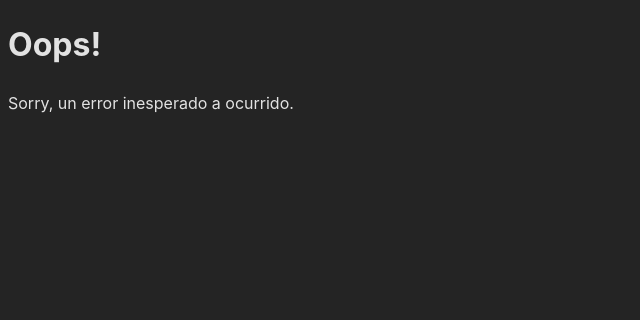
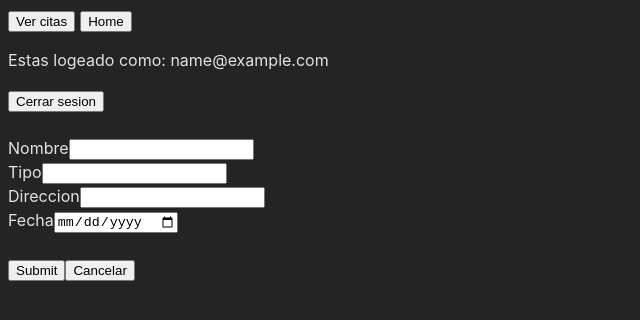
Before and after one commit to EstebanA1/proyectoISW, a React (Vite) app in the folder frontend/: page /citas/create in a window 1280 px wide. Shown: the top 320 px of the page, without its empty margins (0-640 px from the left). Built offline with nearby package versions, Linux system fonts and the light colour scheme; no server answers; sample sign-in values are in the browser's storage.

Commit message:
Se creo pagina de citas y de crear citas
Ambas contienen errores aun, la de cita no muestra la pagina y la de crear, no añade el registro a la bdd

```diff
--- a/frontend/package.json
+++ b/frontend/package.json
@@ -16,7 +16,7 @@
     "react": "^18.2.0",
     "react-dom": "^18.2.0",
     "react-hook-form": "^7.47.0",
-    "react-router-dom": "^6.17.0"
+    "react-router-dom": "^6.19.0"
   },
   "devDependencies": {
     "@types/react": "^18.2.15",
--- /dev/null
+++ b/frontend/src/components/CitaForm.jsx
@@ -0,0 +1,52 @@
+import { useForm } from "react-hook-form";
+import { createCita } from '../services/cita.service';
+import { useNavigate} from 'react-router-dom';
+
+export default function CitaForm() {
+    const {
+        register,
+        handleSubmit,
+        formState: { errors }
+    } = useForm();
+
+    const router = useNavigate();
+    const mostrarPorConsola = async (data) => {
+        const res = await createCita(data);
+        console.log(res);
+        router('/citas');
+}
+
+    return (
+        <form onSubmit={handleSubmit(mostrarPorConsola)}>
+            <div>
+                <label htmlFor="name">Nombre</label>
+                <input autoComplete='off' {...register('name', { required: true })} />
+                </div>
+            <div>
+                <label htmlFor="typeOfRequest">Tipo</label>
+                <input autoComplete='off' {...register('typeOfRequest', { required: true })} />
+            </div>
+            <div>
+                <label htmlFor="address">Direccion</label>
+                <input autoComplete='off' {...register('address', { required: true })} />
+            </div>
+            <div>
+                <label htmlFor="date">Fecha</label>
+                <input autoComplete='off' type='date' {...register('date', { required: true, valueAsDate: true })} />
+            </div>
+            {/* <div>
+                <label htmlFor="status">Estado</label>
+                <input autoComplete='off' {...register('status', { required: true })} />
+            </div>
+            <div>
+                <label htmlFor="visitRealizated">Visita Realizada</label>
+                <input autoComplete='off' {...register('visitRealizated', { required: true })} />
+            </div> */}
+            {errors.exampleRequired && <span>Este campo es obligatorio</span>}
+{/* Llamar a JOI para ver los errores */}
+            <br />
+            <input type="submit" />
+            <button type="button" onClick={() => router('/citas')}>Cancelar</button>
+        </form>
+    );
+}
--- a/frontend/src/index.css
+++ b/frontend/src/index.css
@@ -17,3 +17,7 @@
 a {
   text-decoration: inherit;
 }
+
+li{
+  list-style: none;
+}
--- /dev/null
+++ b/frontend/src/routes/Citas/Citas.jsx
@@ -0,0 +1,28 @@
+import { Link } from 'react-router-dom';
+import { getCitas } from '../../services/cita.service';
+import { useEffect, useState } from 'react';
+
+const Citas = () => {
+    const [citas, setCitas] = useState([]);
+
+    useEffect(() => {
+        getCitas().then((response) => {
+            setCitas(response);
+        });
+        console.log(response);
+    },[]);
+
+    return (
+        <>
+            <h1>Citas</h1>
+            <Link to="create">Crear Cita</Link>
+                <ul>
+                    {citas.map((cita) => (
+                        <li key={cita._id}>{cita.name}</li>
+                    ))}
+                </ul>
+        </>
+    );
+};
+
+export default Citas;
--- /dev/null
+++ b/frontend/src/routes/Citas/CreateCita.jsx
@@ -0,0 +1,14 @@
+import CitaForm from "../../components/CitaForm"
+
+const CreateCita = () => {
+    return(
+        <>
+            <br />
+            <CitaForm />
+        </>
+    )
+}
+
+export default CreateCita
+
+//29:40
--- a/frontend/src/routes/Root.jsx
+++ b/frontend/src/routes/Root.jsx
@@ -1,5 +1,4 @@
-import { Outlet } from 'react-router-dom';
-import { useNavigate } from 'react-router-dom';
+import { Outlet as Children, useNavigate} from 'react-router-dom';
 import { logout } from '../services/auth.service';
 import { AuthProvider, useAuth } from '../context/AuthContext';
 
@@ -9,7 +8,7 @@ function Root() {
       <PageRoot />
     </AuthProvider>
   );
-}
+};
 
 function PageRoot() {
   const navigate = useNavigate();
@@ -24,13 +23,19 @@ function PageRoot() {
   return (
     <div>
       <div>
-        <h1>Aqui deberia ir un header</h1>
+        <button
+          style = {{ marginRight: '5px'}}
+          onClick={ () => navigate( '/citas') }
+        >
+          Ver citas
+          </button>
+        <button onClick={() => navigate('/')}>Home</button>
         <p>Estas logeado como: {user.email}</p>
         <button onClick={handleLogout}>Cerrar sesion</button>
       </div>
-      <Outlet />
+      <Children />
     </div>
-  );
+  )
 }
 
 export default Root;
--- a/frontend/src/services/auth.service.js
+++ b/frontend/src/services/auth.service.js
@@ -26,6 +26,7 @@ export const logout = () => {
   localStorage.removeItem('user');
   delete axios.defaults.headers.common['Authorization'];
   cookies.remove('jwt');
+  cookies.remove('jwt-auth');
 };
 
 export const test = async () => {
--- /dev/null
+++ b/frontend/src/services/cita.service.js
@@ -0,0 +1,25 @@
+import axios from './root.service';
+
+export const getCitas = async () => {
+    try {
+        const response = await axios.get('/citas');
+        if ( response.status === 200) {
+            return response.data;
+        }
+        return [];
+    } catch (error) {
+        console.log(error);
+    }
+};
+
+export const createCita = async (cita) => {
+    try {
+        const response = await axios.post('/citas', cita);
+        if (response.status === 201) {
+            return response.data;
+        }
+        return {};
+    } catch (error) {
+        console.log(error);
+    }
+}
--- a/frontend/src/services/root.service.js
+++ b/frontend/src/services/root.service.js
@@ -8,7 +8,7 @@ const instance = axios.create({
   headers: {
     'Content-Type': 'application/json',
   },
-  withCredentials: true,
+  withCredentials: false,
 });
 
 instance.interceptors.request.use(
```
Also changed, not shown: frontend/src/main.jsx (+10 -0 lines), 1 other file (tests, documents, lock files or other folders).
